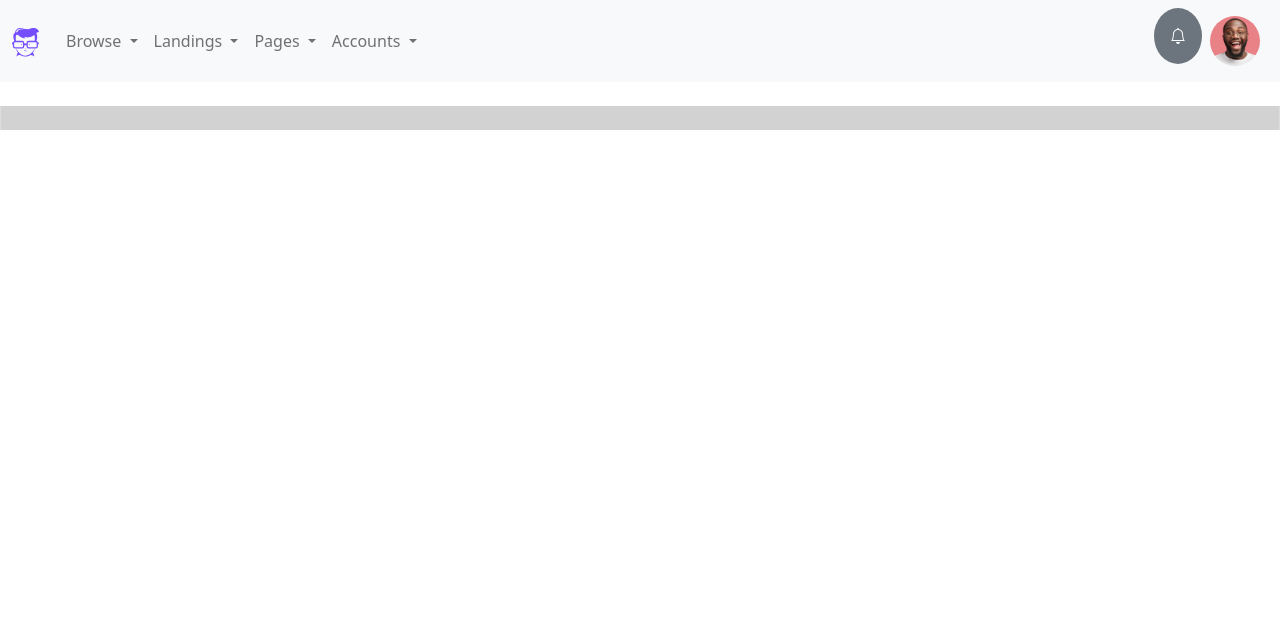
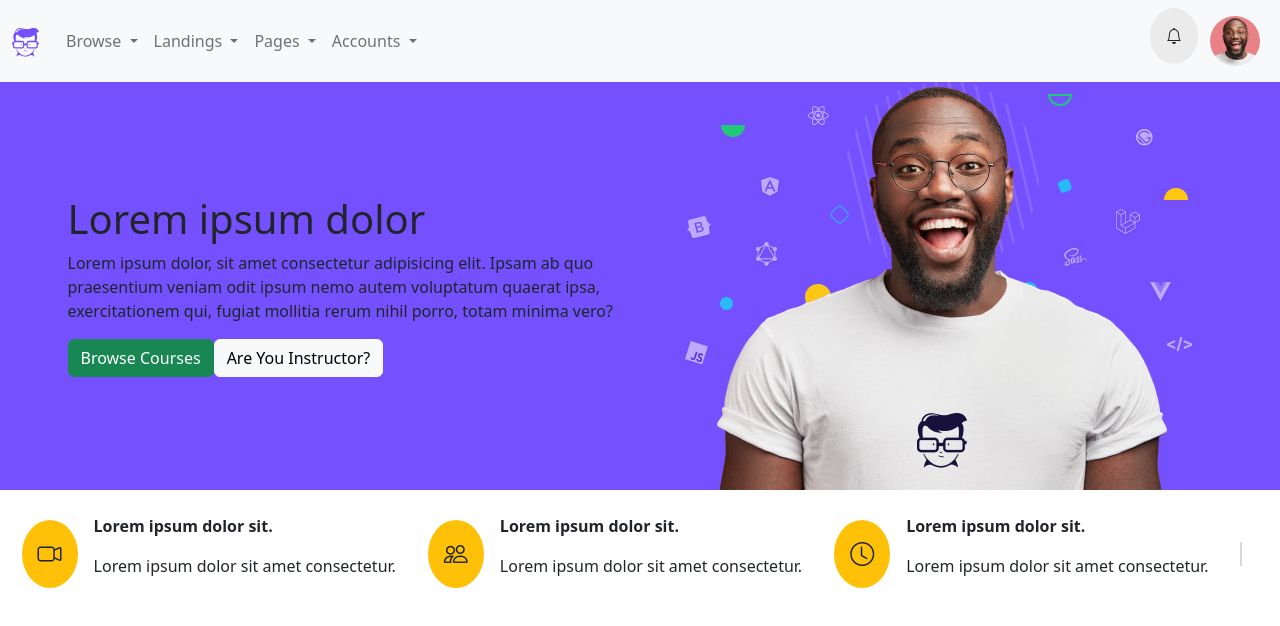
Before and after one commit to VittorioVescio92/fs0123-Vittorio-Vescio-M2-W2-D4, a plain HTML site: page index.html in a window 1280 px wide. Drawn offline with nearby package versions, Linux system fonts and the light colour scheme.

Commit message:
primary+secondary override

```diff
--- a/assets/scss/partials/_bootstrap-overrides.scss
+++ b/assets/scss/partials/_bootstrap-overrides.scss
@@ -9,7 +9,8 @@
 // Configuration
 @import "../../bootstrap/functions";
 
-
+$primary: #7550fe;
+$secondary: #ebebeb;
 
 @import "../../bootstrap/variables";
 
--- a/index.html
+++ b/index.html
@@ -5,7 +5,7 @@
     <meta http-equiv="X-UA-Compatible" content="IE=edge" />
     <meta name="viewport" content="width=device-width, initial-scale=1.0" />
     <title>EPICODE</title>
-    <link rel="stylesheet" href="assets/css/style.css"/>
+    <link rel="stylesheet" href="assets/css/style.css" />
   </head>
   <body>
     <nav class="navbar navbar-expand-lg bg-light position-sticky top-0">
@@ -97,13 +97,13 @@
             <ul class="navbar-nav me-auto mb-2 mb-lg-0">
               <li class="nav-item dropdown">
                 <a
-                  class="nav-link bg-secondary rounded-circle py-3 px-3 text-light"
+                  class="nav-link bg-secondary rounded-circle py-3 px-3 text-light mx-1"
                   href="#"
                   role="button"
                   data-bs-toggle="dropdown"
                   aria-expanded="false"
                 >
-                  <i class="bi bi-bell"></i>
+                  <i class="bi bi-bell text-dark"></i>
                 </a>
                 <ul class="dropdown-menu">
                   <li><a class="dropdown-item" href="#">Action</a></li>
@@ -129,13 +129,44 @@
       </div>
     </nav>
 
-    <header>
-      <div class="container-fluid">
-        <div></div>
-        <img src="" alt="" />
+    <header class="bg-primary d-flex align-items-center justify-content-center px-5">
+      <div class="d-flex flex-column w-50">
+        <h1>Lorem ipsum dolor</h1>
+        <p>
+          Lorem ipsum dolor, sit amet consectetur adipisicing elit. Ipsam ab quo praesentium veniam odit ipsum nemo
+          autem voluptatum quaerat ipsa, exercitationem qui, fugiat mollitia rerum nihil porro, totam minima vero?
+        </p>
+        <div class="d-flex">
+          <button class="btn btn-success">Browse Courses</button>
+          <button class="btn btn-light">Are You Instructor?</button>
+        </div>
       </div>
+      <div>
+        <img src="assets/imgs/hero-img.png" alt="happiness" />
     </header>
-    <main>
+  </div>
+  <div class=" d-flex align-items-center justify-content-evenly my-4">
+    <div class="d-flex justify-content-center align-items-center mx-3">
+      <i class="bi bi-camera-video rounded-circle bg-warning fs-4 px-3 py-3"></i>
+      <div class="d-flex flex-column mx-3">
+      <p class="fw-bold">Lorem ipsum dolor sit.</p>
+      <p>Lorem ipsum dolor sit amet consectetur.</p>
+    </div>
+    <div class="d-flex justify-content-center align-items-center mx-3">
+      <i class="bi bi-people rounded-circle bg-warning fs-4 px-3 py-3"></i>
+      <div class="d-flex flex-column mx-3">
+      <p class="fw-bold">Lorem ipsum dolor sit.</p>
+      <p>Lorem ipsum dolor sit amet consectetur.</p>
+    </div>
+    <div class="d-flex justify-content-center align-items-center mx-3">
+      <i class="bi bi-clock rounded-circle bg-warning fs-4 px-3 py-3"></i>
+      <div class="d-flex flex-column mx-3">
+      <p class="fw-bold">Lorem ipsum dolor sit.</p>
+      <p>Lorem ipsum dolor sit amet consectetur.</p>
+    </div>
+
+  </div>
+  <main class="bg-secondary">
       <div>
         <div></div>
         <div></div>
@@ -160,7 +191,7 @@
         <div class="card"></div>
       </div>
       <footer></footer>
-    </main>
+  </main>
     <script
       src="https://cdn.jsdelivr.net/npm/bootstrap@5.2.3/dist/js/bootstrap.bundle.min.js"
       integrity="sha384-kenU1KFdBIe4zVF0s0G1M5b4hcpxyD9F7jL+jjXkk+Q2h455rYXK/7HAuoJl+0I4"
```
Also changed, not shown: assets/css/style.css, 1 other file.
